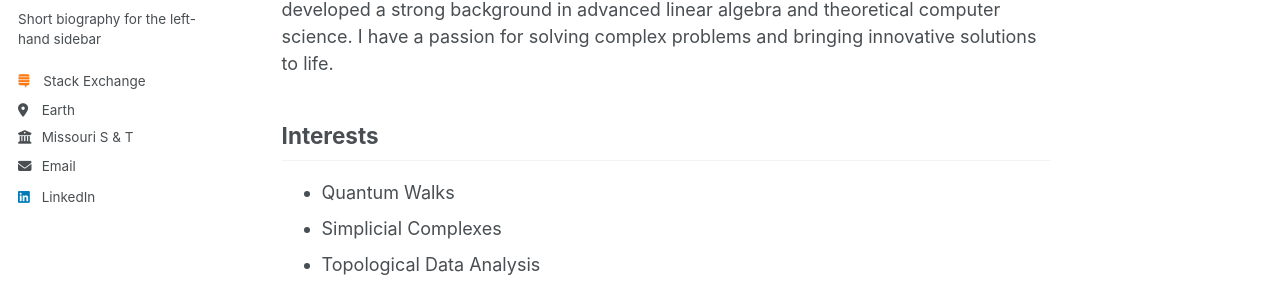
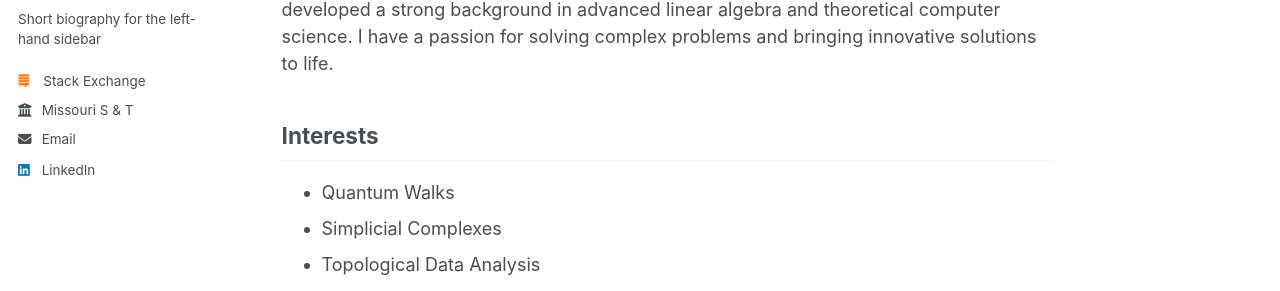
Before and after one commit to soorajss1729/soorajss1729.github.io, a Jekyll site: the page built from _pages/about.md, in a window 1280 px wide. Shown: the part 314-605 px from the top of the page. Built offline with Jekyll 4.4.1, drawn with Linux system fonts in a browser that asks for light colours.

Commit message:
Update _config.yml

```diff
--- a/_config.yml
+++ b/_config.yml
@@ -27,13 +27,12 @@
   bio              : "Short biography for the left-hand sidebar"
 
   stackexchange    : "https://math.stackexchange.com/users/223599/sooraj-soman"
-  location         : "Earth"
+  location         : #"Earth"
   employer         : "Missouri S & T"
   uri              : # https://www.mst.edu/
   email            : "ss4kx@mst.edu"
 
   # Academic websites
-  #MathSE           : "https://math.stackexchange.com/users/223599/sooraj-soman"
   arxiv            : # URL - Update with the correct link to your profile
   googlescholar    : #"https://scholar.google.com/citations?user=PS_CX0AAAAAJ"
   impactstory      : # URL
@@ -69,7 +68,7 @@
   steam            : # Username
   telegram         : # URL
   tumblr           : # Username
-  twitter          : #
+  twitter          :
   vine             : # Username
   weibo            : # Username
   wikipedia        : # Username
```
